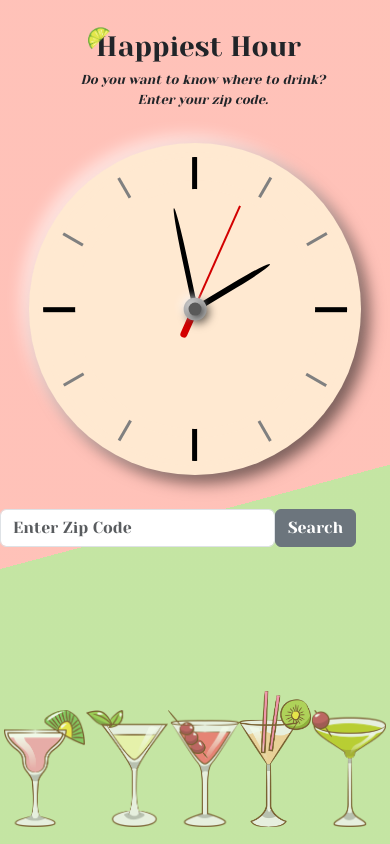
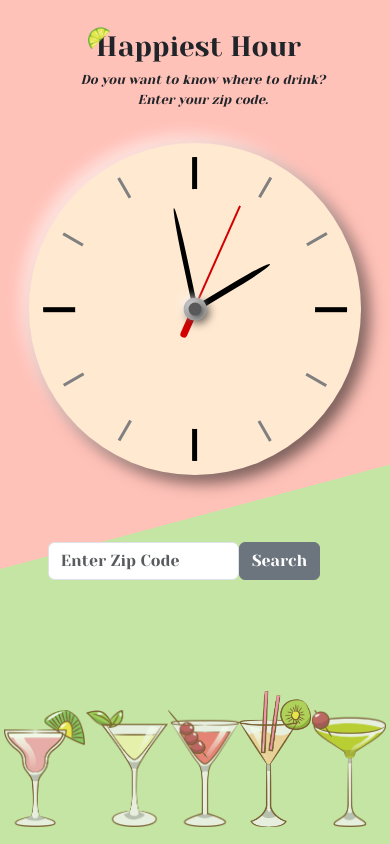
Before and after one commit to ColdWeatherBoyy/happiest-hour, a React (Vite) app in the folder client/: page / in a window 390 px wide. Built offline with nearby package versions, Linux system fonts and the light colour scheme.

Commit message:
adds a few changes to media queries

```diff
--- a/client/src/components/SubmitForm/SubmitForm.css
+++ b/client/src/components/SubmitForm/SubmitForm.css
@@ -1,18 +1,19 @@
 #submit {
 	z-index: 1;
 	position: relative;
-	margin-right: 6vw;
+	margin-right: 2vw;
 	top: 4vh;
 }
 
-@media (max-width: 950px) {
+/* @media (max-width: 950px) {
 	#submit {
 		height: 10vh;
 	}
-}
+} */
 
 @media (max-width: 539px) {
 	#submit {
-		height: 10vh;
+		top: 8vh;
+		/* height: 10vh; */
 	}
 }
--- a/client/src/components/SubmitForm/SubmitForm.jsx
+++ b/client/src/components/SubmitForm/SubmitForm.jsx
@@ -41,8 +41,8 @@ const SubmitForm = ({ handleZipSubmit, submitted }) => {
 				// className="d-flex text-center"
 				onSubmit={handleSubmit}
 			>
-				<div className="d-flex flex-row  ">
-					<div className="col-9">
+				<div className="d-flex flex-row justify-content-center ">
+					<div className="col-6">
 						<Form.Group
 							// className="mb-2 col-9"
 							controlId="zipCode"
--- a/client/src/components/Title/Title.css
+++ b/client/src/components/Title/Title.css
@@ -69,7 +69,7 @@
     }
 }
 
-@media (max-width: 540px) {
+@media (max-width: 539px) {
 	.pageTop {
         flex-direction: column;
         justify-content: center;
```
Also changed, not shown: client/src/components/Clock/Clock.css (+0 -13 lines).
